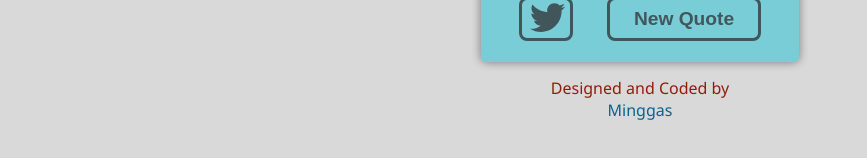
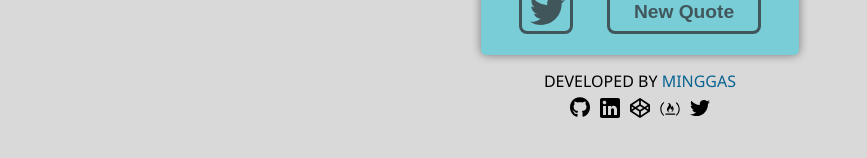
Before and after one commit to minggas/react-quotes, a React app: page / in a window 1280 px wide. Shown: the part 408-566 px from the top of the page, without its empty margins (0-867 px from the left). Built offline with nearby package versions, Linux system fonts and the light colour scheme; no server answers.

Commit message:
changed the footer

```diff
--- a/src/components/Footer/index.jsx
+++ b/src/components/Footer/index.jsx
@@ -1,28 +1,75 @@
 import React from "react";
 
 export default props => {
-  const authorStyle = {
+  const footerStyle = {
     textAlign: "center",
     marginTop: 15,
-    color: "#911c08"
+    textTransform: "uppercase"
   };
   const linkStyle = {
     textDecoration: "none",
     color: "#086391"
   };
 
+  const icons = {
+    github:
+      '<svg style="width: 20px; margin: 5px;" xmlns="http://www.w3.org/2000/svg" viewBox="0 0 496 512"><path d="M165.9 397.4c0 2-2.3 3.6-5.2 3.6-3.3.3-5.6-1.3-5.6-3.6 0-2 2.3-3.6 5.2-3.6 3-.3 5.6 1.3 5.6 3.6zm-31.1-4.5c-.7 2 1.3 4.3 4.3 4.9 2.6 1 5.6 0 6.2-2s-1.3-4.3-4.3-5.2c-2.6-.7-5.5.3-6.2 2.3zm44.2-1.7c-2.9.7-4.9 2.6-4.6 4.9.3 2 2.9 3.3 5.9 2.6 2.9-.7 4.9-2.6 4.6-4.6-.3-1.9-3-3.2-5.9-2.9zM244.8 8C106.1 8 0 113.3 0 252c0 110.9 69.8 205.8 169.5 239.2 12.8 2.3 17.3-5.6 17.3-12.1 0-6.2-.3-40.4-.3-61.4 0 0-70 15-84.7-29.8 0 0-11.4-29.1-27.8-36.6 0 0-22.9-15.7 1.6-15.4 0 0 24.9 2 38.6 25.8 21.9 38.6 58.6 27.5 72.9 20.9 2.3-16 8.8-27.1 16-33.7-55.9-6.2-112.3-14.3-112.3-110.5 0-27.5 7.6-41.3 23.6-58.9-2.6-6.5-11.1-33.3 2.6-67.9 20.9-6.5 69 27 69 27 20-5.6 41.5-8.5 62.8-8.5s42.8 2.9 62.8 8.5c0 0 48.1-33.6 69-27 13.7 34.7 5.2 61.4 2.6 67.9 16 17.7 25.8 31.5 25.8 58.9 0 96.5-58.9 104.2-114.8 110.5 9.2 7.9 17 22.9 17 46.4 0 33.7-.3 75.4-.3 83.6 0 6.5 4.6 14.4 17.3 12.1C428.2 457.8 496 362.9 496 252 496 113.3 383.5 8 244.8 8zM97.2 352.9c-1.3 1-1 3.3.7 5.2 1.6 1.6 3.9 2.3 5.2 1 1.3-1 1-3.3-.7-5.2-1.6-1.6-3.9-2.3-5.2-1zm-10.8-8.1c-.7 1.3.3 2.9 2.3 3.9 1.6 1 3.6.7 4.3-.7.7-1.3-.3-2.9-2.3-3.9-2-.6-3.6-.3-4.3.7zm32.4 35.6c-1.6 1.3-1 4.3 1.3 6.2 2.3 2.3 5.2 2.6 6.5 1 1.3-1.3.7-4.3-1.3-6.2-2.2-2.3-5.2-2.6-6.5-1zm-11.4-14.7c-1.6 1-1.6 3.6 0 5.9 1.6 2.3 4.3 3.3 5.6 2.3 1.6-1.3 1.6-3.9 0-6.2-1.4-2.3-4-3.3-5.6-2z"/></svg>',
+    codepen:
+      '<svg style="width: 20px; margin: 5px;" xmlns="http://www.w3.org/2000/svg" viewBox="0 0 512 512"><path d="M502.285 159.704l-234-156c-7.987-4.915-16.511-4.96-24.571 0l-234 156C3.714 163.703 0 170.847 0 177.989v155.999c0 7.143 3.714 14.286 9.715 18.286l234 156.022c7.987 4.915 16.511 4.96 24.571 0l234-156.022c6-3.999 9.715-11.143 9.715-18.286V177.989c-.001-7.142-3.715-14.286-9.716-18.285zM278 63.131l172.286 114.858-76.857 51.429L278 165.703V63.131zm-44 0v102.572l-95.429 63.715-76.857-51.429L234 63.131zM44 219.132l55.143 36.857L44 292.846v-73.714zm190 229.715L61.714 333.989l76.857-51.429L234 346.275v102.572zm22-140.858l-77.715-52 77.715-52 77.715 52-77.715 52zm22 140.858V346.275l95.429-63.715 76.857 51.429L278 448.847zm190-156.001l-55.143-36.857L468 219.132v73.714z"/></svg>',
+    fcc:
+      '<svg style="width: 20px; margin: 5px;" xmlns="http://www.w3.org/2000/svg" viewBox="0 0 576 512"><path  d="M69.3 144.5c-41 68.5-36.4 163 1 227C92.5 409.7 120 423.9 120 438c0 6.8-6 13-12.8 13C87.7 451 8 375.5 8 253.2c0-111.5 78-186 97.1-186 6 0 14.9 4.8 14.9 11.1 0 12.7-28.3 28.6-50.7 66.2zm195.8 213.8c4.5 1.8 12.3 5.2 12.3-1.2 0-2.7-2.2-2.9-4.3-3.6-8.5-3.4-14-7.7-19.1-15.2-8.2-12.1-10.1-24.2-10.1-38.6 0-32.1 44.2-37.9 44.2-70 0-12.3-7.7-15.9-7.7-19.3 0-2.2.7-2.2 2.9-2.2 8 0 19.1 13.3 22.5 19.8 2.2 4.6 2.4 6 2.4 11.1 0 7-.7 14.2-.7 21.3 0 27 31.9 19.8 31.9 6.8 0-6-3.6-11.6-3.6-17.4 0-.7 0-1.2.7-1.2 3.4 0 9.4 7.7 11.1 10.1 5.8 8.9 8.5 20.8 8.5 31.4 0 32.4-29.5 49-29.5 56 0 1 2.9 7.7 12.1 1.9 29.7-15.1 53.1-47.6 53.1-89.8 0-33.6-8.7-57.7-32.1-82.6-3.9-4.1-16.4-16.9-22.5-16.9-8.2 0 7.2 18.6 7.2 31.2 0 7.2-4.8 12.3-12.3 12.3-11.6 0-14.5-25.4-15.9-33.3-5.8-33.8-12.8-58.2-46.4-74.1-10.4-5-36.5-11.8-36.5-2.2 0 2.4 2.7 4.1 4.6 5.1 9.2 5.6 19.6 21.4 19.6 38.2 0 46.1-57.7 88.2-57.7 136.2-.2 40.3 28.1 72.6 65.3 86.2zM470.4 67c-6 0-14.4 6.5-14.4 12.6 0 8.7 12.1 19.6 17.6 25.4 81.6 85.1 78.6 214.3 17.6 291-7 8.9-35.3 35.3-35.3 43.5 0 5.1 8.2 11.4 13.2 11.4 25.4 0 98.8-80.8 98.8-185.7C568 145.9 491.8 67 470.4 67zm-42.3 323.1H167c-9.4 0-15.5 7.5-15.5 16.4 0 8.5 7 15.5 15.5 15.5h261.1c9.4 0 11.9-7.5 11.9-16.4 0-8.5-3.5-15.5-11.9-15.5z"/> </svg>',
+    twitter:
+      '<svg style="width: 20px; margin: 5px;" xmlns="http://www.w3.org/2000/svg" viewBox="0 0 512 512"><path d="M459.37 151.716c.325 4.548.325 9.097.325 13.645 0 138.72-105.583 298.558-298.558 298.558-59.452 0-114.68-17.219-161.137-47.106 8.447.974 16.568 1.299 25.34 1.299 49.055 0 94.213-16.568 130.274-44.832-46.132-.975-84.792-31.188-98.112-72.772 6.498.974 12.995 1.624 19.818 1.624 9.421 0 18.843-1.3 27.614-3.573-48.081-9.747-84.143-51.98-84.143-102.985v-1.299c13.969 7.797 30.214 12.67 47.431 13.319-28.264-18.843-46.781-51.005-46.781-87.391 0-19.492 5.197-37.36 14.294-52.954 51.655 63.675 129.3 105.258 216.365 109.807-1.624-7.797-2.599-15.918-2.599-24.04 0-57.828 46.782-104.934 104.934-104.934 30.213 0 57.502 12.67 76.67 33.137 23.715-4.548 46.456-13.32 66.599-25.34-7.798 24.366-24.366 44.833-46.132 57.827 21.117-2.273 41.584-8.122 60.426-16.243-14.292 20.791-32.161 39.308-52.628 54.253z"/></svg>',
+    linkedin:
+      '<svg xmlns="http://www.w3.org/2000/svg" viewBox="0 0 510 510" style="width: 20px; margin: 5px;"><path d="M459,0H51C22.95,0,0,22.95,0,51v408c0,28.05,22.95,51,51,51h408c28.05,0,51-22.95,51-51V51C510,22.95,487.05,0,459,0z      M153,433.5H76.5V204H153V433.5z M114.75,160.65c-25.5,0-45.9-20.4-45.9-45.9s20.4-45.9,45.9-45.9s45.9,20.4,45.9,45.9     S140.25,160.65,114.75,160.65z M433.5,433.5H357V298.35c0-20.399-17.85-38.25-38.25-38.25s-38.25,17.851-38.25,38.25V433.5H204     V204h76.5v30.6c12.75-20.4,40.8-35.7,63.75-35.7c48.45,0,89.25,40.8,89.25,89.25V433.5z"/></svg>'
+  };
+
   return (
-    <div style={authorStyle}>
-      <span>Designed and Coded by </span>
-      <br />
-      <a
-        style={linkStyle}
-        target="_blank"
-        href={props.link}
-        title={props.title}
-      >
-        {props.children}
-      </a>
-    </div>
+    <footer style={footerStyle}>
+      <span>
+        Developed by{" "}
+        <a
+          rel="noopener noreferrer"
+          href="https://minggas.website"
+          target="_blank"
+          style={linkStyle}
+        >
+          Minggas
+        </a>
+      </span>
+
+      <div className="footer-icons">
+        <a
+          rel="noopener noreferrer"
+          target="_blank"
+          href="https://github.com/minggas"
+          dangerouslySetInnerHTML={{ __html: icons.github }}
+        />
+        <a
+          rel="noopener noreferrer"
+          target="_blank"
+          href="https://www.linkedin.com/in/fabricio-asfora-747a17147/"
+          dangerouslySetInnerHTML={{ __html: icons.linkedin }}
+        />
+        <a
+          rel="noopener noreferrer"
+          target="_blank"
+          href="https://codepen.io/minggas/"
+          dangerouslySetInnerHTML={{ __html: icons.codepen }}
+        />
+        <a
+          rel="noopener noreferrer"
+          target="_blank"
+          href="https://www.freecodecamp.org/minggas"
+          dangerouslySetInnerHTML={{ __html: icons.fcc }}
+        />
+        <a
+          rel="noopener noreferrer"
+          target="_blank"
+          href="https://twitter.com/minggasweb"
+          dangerouslySetInnerHTML={{ __html: icons.twitter }}
+        />
+      </div>
+    </footer>
   );
 };
--- a/src/index.js
+++ b/src/index.js
@@ -10,9 +10,7 @@
   <div>
     <GitRibbon />
     <App />
-    <Footer link={"https://minggas.website"} title={"Link to Minggas Website"}>
-      Minggas
-    </Footer>
+    <Footer />
   </div>,
   document.getElementById("root")
 );
--- a/src/scss/main.scss
+++ b/src/scss/main.scss
@@ -31,6 +31,7 @@
   overflow: hidden;
   .container {
     width: 100%;
+    max-width: 50rem;
     background-color: $primary-color;
     padding: 0.5rem 3vw;
     border-radius: 5px;
@@ -45,3 +46,10 @@
     }
   }
 }
+
+.footer-icons svg {
+  @include easeOut();
+  &:hover {
+    fill: blue;
+  }
+}
```
